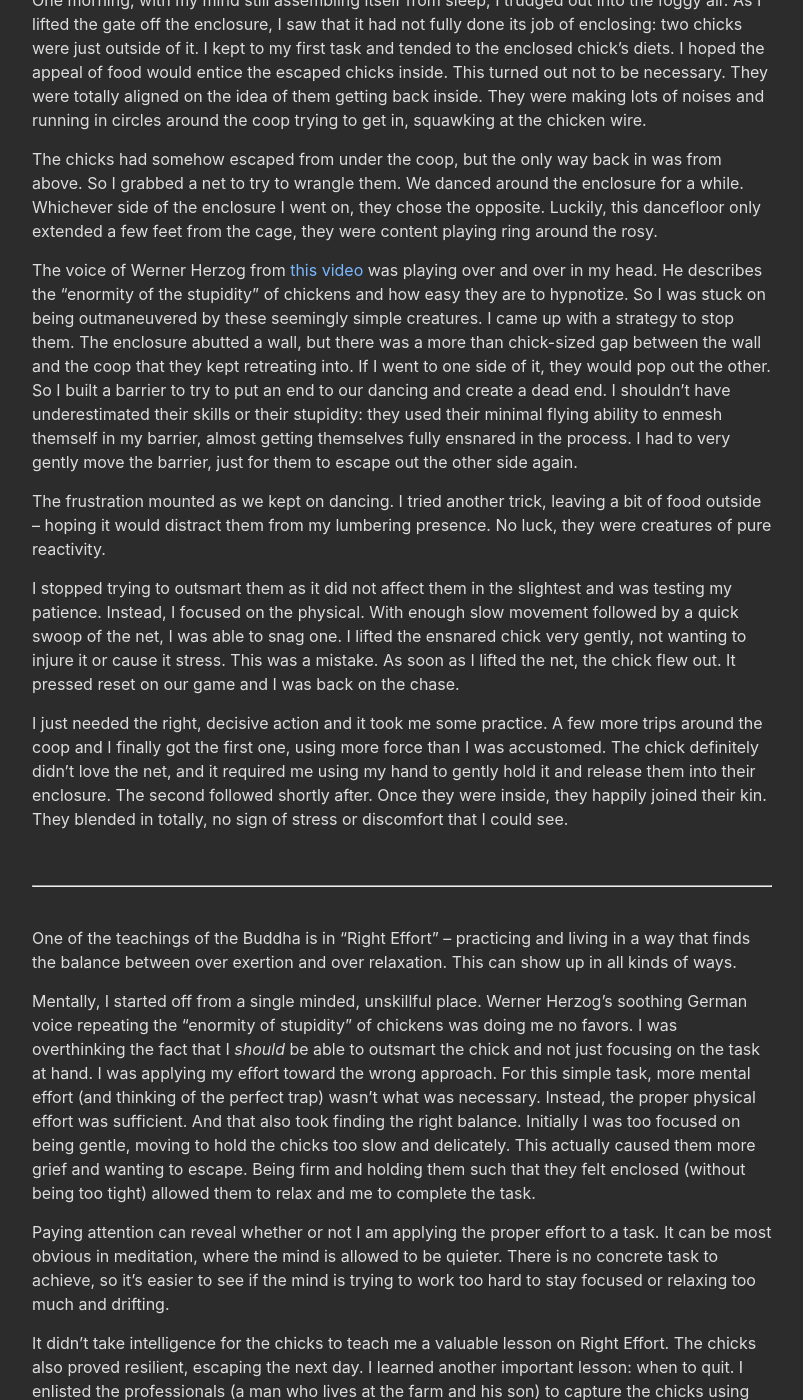
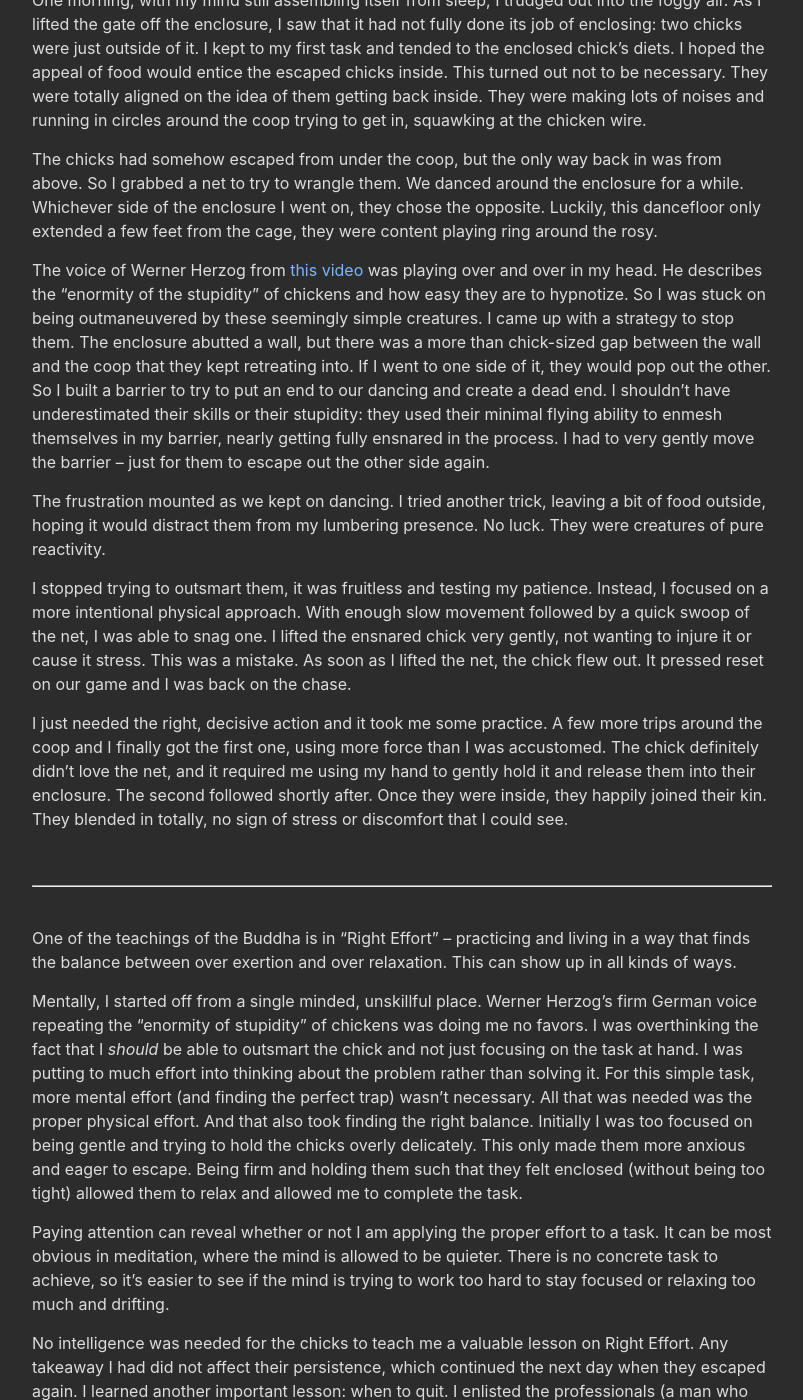
Before and after one commit to jonny5/jonkap, a Jekyll site: the page built from _posts/2026-01-19-chicken-dance.md, in a window 1280 px wide and 1400 px high, scrolled down 265 px. Shown: the whole window, without its empty margins (238-1041 px from the left). Built offline with Jekyll 4.4.1, drawn with Linux system fonts in a browser that asks for light colours; some web fonts are replaced; some of the changed text lies outside the part shown.

Commit message:
Grammar editing

```diff
--- a/_posts/2026-01-19-chicken-dance.md
+++ b/_posts/2026-01-19-chicken-dance.md
@@ -13,11 +13,11 @@ One morning, with my mind still assembling itself from sleep, I trudged out into
 
 The chicks had somehow escaped from under the coop, but the only way back in was from above. So I grabbed a net to try to wrangle them. We danced around the enclosure for a while. Whichever side of the enclosure I went on, they chose the opposite. Luckily, this dancefloor only extended a few feet from the cage, they were content playing ring around the rosy.
 
-The voice of Werner Herzog from [this video](https://www.youtube.com/watch?v=QhMo4WlBmGM) was playing over and over in my head. He describes the "enormity of the stupidity" of chickens and how easy they are to hypnotize. So I was stuck on being outmaneuvered by these seemingly simple creatures. I came up with a strategy to stop them. The enclosure abutted a wall, but there was a more than chick-sized gap between the wall and the coop that they kept retreating into. If I went to one side of it, they would pop out the other. So I built a barrier to try to put an end to our dancing and create a dead end. I shouldn't have underestimated their skills or their stupidity: they used their minimal flying ability to enmesh themself in my barrier, almost getting themselves fully ensnared in the process. I had to very gently move the barrier, just for them to escape out the other side again.
+The voice of Werner Herzog from [this video](https://www.youtube.com/watch?v=QhMo4WlBmGM) was playing over and over in my head. He describes the "enormity of the stupidity" of chickens and how easy they are to hypnotize. So I was stuck on being outmaneuvered by these seemingly simple creatures. I came up with a strategy to stop them. The enclosure abutted a wall, but there was a more than chick-sized gap between the wall and the coop that they kept retreating into. If I went to one side of it, they would pop out the other. So I built a barrier to try to put an end to our dancing and create a dead end. I shouldn't have underestimated their skills or their stupidity: they used their minimal flying ability to enmesh themselves in my barrier, nearly getting fully ensnared in the process. I had to very gently move the barrier – just for them to escape out the other side again.
 
-The frustration mounted as we kept on dancing. I tried another trick, leaving a bit of food outside – hoping it would distract them from my lumbering presence. No luck, they were creatures of pure reactivity.
+The frustration mounted as we kept on dancing. I tried another trick, leaving a bit of food outside, hoping it would distract them from my lumbering presence. No luck. They were creatures of pure reactivity.
 
-I stopped trying to outsmart them as it did not affect them in the slightest and was testing my patience. Instead, I focused on the physical. With enough slow movement followed by a quick swoop of the net, I was able to snag one. I lifted the ensnared chick very gently, not wanting to injure it or cause it stress. This was a mistake. As soon as I lifted the net, the chick flew out. It pressed reset on our game and I was back on the chase.
+I stopped trying to outsmart them, it was fruitless and testing my patience. Instead, I focused on a more intentional physical approach. With enough slow movement followed by a quick swoop of the net, I was able to snag one. I lifted the ensnared chick very gently, not wanting to injure it or cause it stress. This was a mistake. As soon as I lifted the net, the chick flew out. It pressed reset on our game and I was back on the chase.
 
 I just needed the right, decisive action and it took me some practice. A few more trips around the coop and I finally got the first one, using more force than I was accustomed. The chick definitely didn't love the net, and it required me using my hand to gently hold it and release them into their enclosure. The second followed shortly after. Once they were inside, they happily joined their kin. They blended in totally, no sign of stress or discomfort that I could see.
 
@@ -30,8 +30,8 @@ I just needed the right, decisive action and it took me some practice. A few mor
 
 One of the teachings of the Buddha is in "Right Effort" – practicing and living in a way that finds the balance between over exertion and over relaxation. This can show up in all kinds of ways.
 
-Mentally, I started off from a single minded, unskillful place. Werner Herzog's soothing German voice repeating the "enormity of stupidity" of chickens was doing me no favors. I was overthinking the fact that I *should* be able to outsmart the chick and not just focusing on the task at hand. I was applying my effort toward the wrong approach. For this simple task, more mental effort (and thinking of the perfect trap) wasn't what was necessary. Instead, the proper physical effort was sufficient. And that also took finding the right balance. Initially I was too focused on being gentle, moving to hold the chicks too slow and delicately. This actually caused them more grief and wanting to escape. Being firm and holding them such that they felt enclosed (without being too tight) allowed them to relax and me to complete the task.
+Mentally, I started off from a single minded, unskillful place. Werner Herzog's firm German voice repeating the "enormity of stupidity" of chickens was doing me no favors. I was overthinking the fact that I *should* be able to outsmart the chick and not just focusing on the task at hand. I was putting to much effort into thinking about the problem rather than solving it. For this simple task, more mental effort (and finding the perfect trap) wasn't necessary. All that was needed was the proper physical effort. And that also took finding the right balance. Initially I was too focused on being gentle and trying to hold the chicks overly delicately. This only made them more anxious and eager to escape. Being firm and holding them such that they felt enclosed (without being too tight) allowed them to relax and allowed me to complete the task.
 
 Paying attention can reveal whether or not I am applying the proper effort to a task. It can be most obvious in meditation, where the mind is allowed to be quieter. There is no concrete task to achieve, so it's easier to see if the mind is trying to work too hard to stay focused or relaxing too much and drifting.
 
-It didn't take intelligence for the chicks to teach me a valuable lesson on Right Effort. The chicks also proved resilient, escaping the next day. I learned another important lesson: when to quit. I enlisted the professionals (a man who lives at the farm and his son) to capture the chicks using the power of two. They also addressed the more fundamental problem of shoring up the enclosure. One day of dancing was enough.
+No intelligence was needed for the chicks to teach me a valuable lesson on Right Effort. Any takeaway I had did not affect their persistence, which continued the next day when they escaped again. I learned another important lesson: when to quit. I enlisted the professionals (a man who lives at the farm and his son) to capture the chicks using the power of two. They also addressed the more fundamental problem of shoring up the enclosure. One day of dancing had been enough.
```
